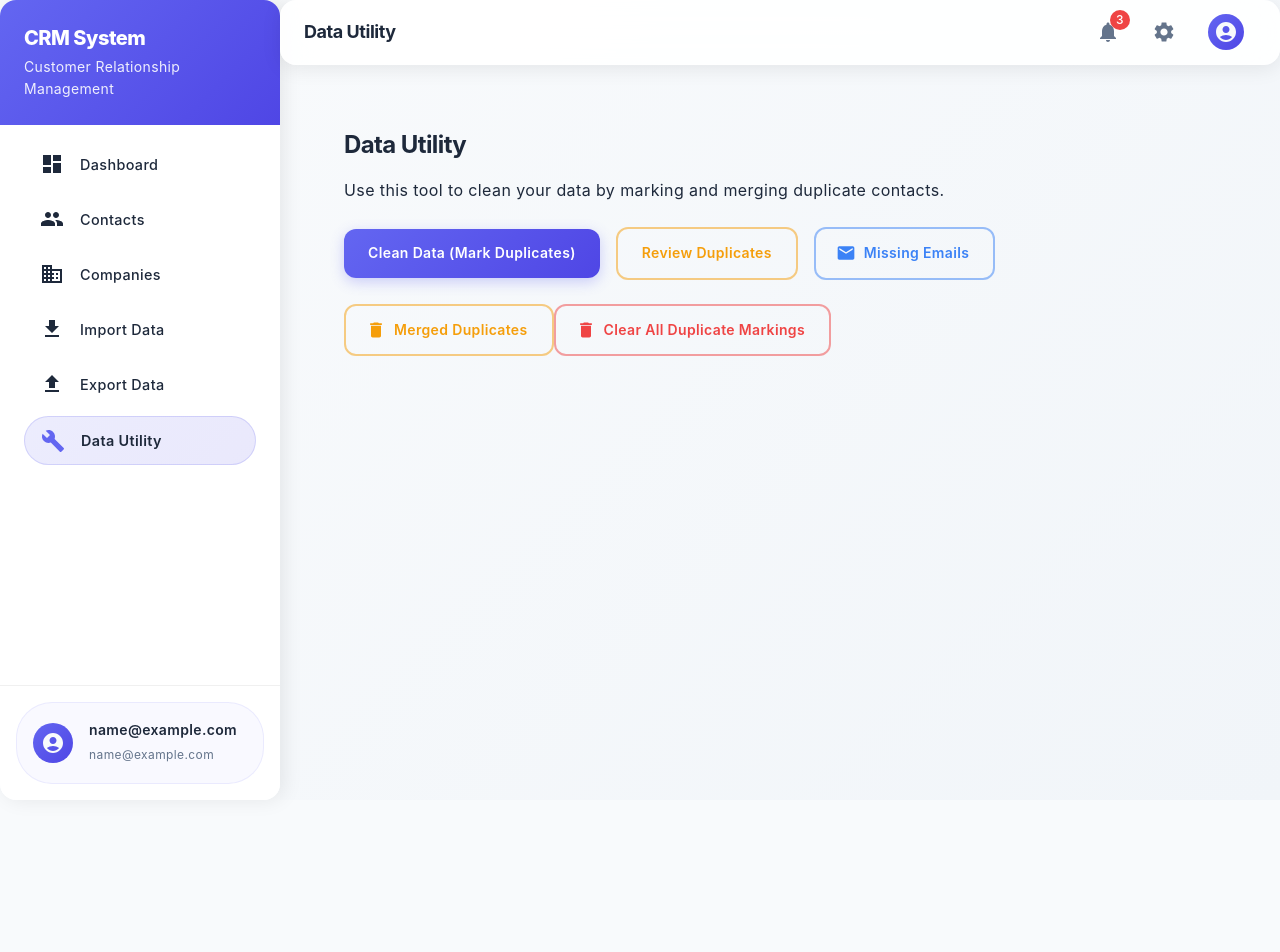
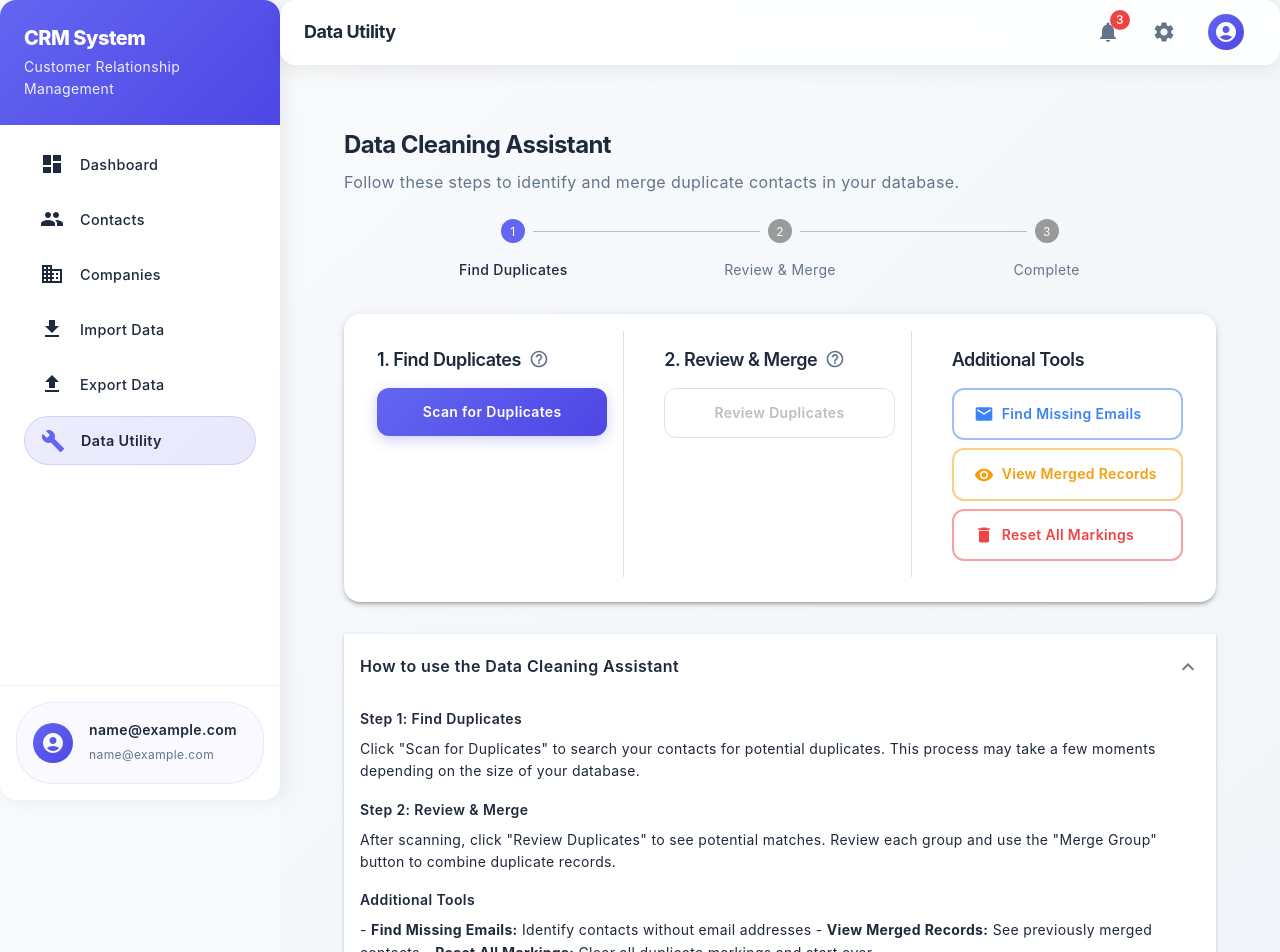
Before and after one commit to zakishaikh1193/crm-app, a React (Vite) app: page /data-utility in a window 1280 px wide. Shown: the top 952 px of the page. Before the commit the page ends 800 px from the top, so only its background shows below. Built offline with nearby package versions, Linux system fonts and the light colour scheme; sample sign-in values are in the browser's storage.

Commit message:
new UI for data utility

```diff
--- a/src/pages/DataUtilityPage.tsx
+++ b/src/pages/DataUtilityPage.tsx
@@ -1,12 +1,29 @@
 import React, { useState } from 'react';
-import { Box, Button, Typography, Alert, CircularProgress, Card, CardContent, Grid, Divider, Table, TableBody, TableCell, TableContainer, TableHead, TableRow, Paper, IconButton, Pagination } from '@mui/material';
+import {
+  Box, Button, Typography, Alert, CircularProgress, Card, CardContent,
+  Table, TableBody, TableCell, TableContainer, TableHead, TableRow,
+  Paper, IconButton, Pagination, Stepper, Step, StepLabel, StepContent,
+  Accordion, AccordionSummary, AccordionDetails, Tooltip, Divider, Grid
+} from '@mui/material';
 import VisibilityIcon from '@mui/icons-material/Visibility';
 import EmailIcon from '@mui/icons-material/Email';
 import DeleteIcon from '@mui/icons-material/Delete';
+import HelpOutlineIcon from '@mui/icons-material/HelpOutline';
+import ExpandMoreIcon from '@mui/icons-material/ExpandMore';
+import CheckCircleIcon from '@mui/icons-material/CheckCircle';
 import { useNavigate } from 'react-router-dom';
 import api from '../config/axiosConfig';
 
+// Define the steps for the stepper
+const steps = [
+  'Find Duplicates',
+  'Review & Merge',
+  'Complete'
+];
+
 const DataUtilityPage: React.FC = () => {
+  const [activeStep, setActiveStep] = useState(0);
+  const [completed, setCompleted] = useState<{ [k: number]: boolean }>({});
   const [loading, setLoading] = useState(false);
   const [success, setSuccess] = useState('');
   const [error, setError] = useState('');
@@ -20,7 +37,12 @@ const DataUtilityPage: React.FC = () => {
     current_page: 1,
     per_page: 20
   });
+  const [expanded, setExpanded] = useState<string | false>('panel1');
   const navigate = useNavigate();
+
+  const handleAccordionChange = (panel: string) => (event: React.SyntheticEvent, isExpanded: boolean) => {
+    setExpanded(isExpanded ? panel : false);
+  };
 
   const handleCleanData = async () => {
     setLoading(true);
@@ -28,12 +50,14 @@ const DataUtilityPage: React.FC = () => {
     setError('');
     try {
       await api.post('/contacts/mark-duplicates');
-      setSuccess('Duplicates marked successfully!');
+      setSuccess('Duplicates found and marked successfully! Click "Review Duplicates" to view and merge them.');
       // Optionally, fetch duplicates to display
       const res = await api.get('/contacts?duplicates=1');
       setDuplicates(res.data.contacts || []);
+      setCompleted({...completed, 0: true});
+      setActiveStep(1);
     } catch (err: any) {
-      setError(err.response?.data?.error || 'Failed to mark duplicates');
+      setError(err.response?.data?.error || 'Failed to find duplicates');
     } finally {
       setLoading(false);
     }
@@ -76,6 +100,8 @@ const DataUtilityPage: React.FC = () => {
         per_page: 10
       });
       setDuplicatePage(page);
+      setActiveStep(1);
+      setCompleted({...completed, 1: true});
     } catch (err: any) {
       setError(err.response?.data?.error || 'Failed to fetch duplicate groups');
     } finally {
@@ -88,48 +114,113 @@ const DataUtilityPage: React.FC = () => {
   };
 
   return (
-    <Box sx={{ p: { xs: 2, sm: 3, md: 4 } }}>
-      <Typography variant="h4" sx={{ fontWeight: 700, mb: 2 }}>
-        Data Utility
+    <Box sx={{ p: { xs: 2, sm: 3, md: 4 }, maxWidth: 1200, mx: 'auto' }}>
+      <Box sx={{ mb: 4 }}>
+        <Typography variant="h4" sx={{ fontWeight: 700, mb: 1 }}>
+          Data Cleaning Assistant
         </Typography>
-      <Typography variant="body1" sx={{ mb: 3 }}>
-        Use this tool to clean your data by marking and merging duplicate contacts.
+        <Typography variant="body1" color="text.secondary" sx={{ mb: 3 }}>
+          Follow these steps to identify and merge duplicate contacts in your database.
         </Typography>
+
+        {/* Stepper */}
+        <Box sx={{ mb: 4, maxWidth: 800, mx: 'auto' }}>
+          <Stepper activeStep={activeStep} orientation="horizontal" alternativeLabel>
+            {steps.map((label, index) => (
+              <Step key={label} completed={completed[index]}>
+                <StepLabel>{label}</StepLabel>
+              </Step>
+            ))}
+          </Stepper>
+        </Box>
+
+        {/* Main Actions Card */}
+        <Card sx={{ mb: 3, boxShadow: 3 }}>
+          <CardContent>
+            <Grid container spacing={3}>
+              {/* Step 1: Find Duplicates */}
+              <Grid item xs={12} md={4}>
+                <Box sx={{ p: 2, borderRight: { md: '1px solid #e0e0e0' }, height: '100%' }}>
+                  <Box sx={{ display: 'flex', alignItems: 'center', mb: 2 }}>
+                    <Typography variant="h6" sx={{ fontWeight: 600 }}>1. Find Duplicates</Typography>
+                    <Tooltip title="Scans your contacts for potential duplicates" arrow>
+                      <HelpOutlineIcon fontSize="small" sx={{ ml: 1, color: 'text.secondary' }} />
+                    </Tooltip>
+                  </Box>
                   <Button
                     variant="contained"
                     color="primary"
                     onClick={handleCleanData}
-        disabled={loading}
-        sx={{ mb: 3, mr: 2 }}
+                    disabled={loading || completed[0]}
+                    fullWidth
+                    sx={{ mb: 1 }}
+                    startIcon={completed[0] ? <CheckCircleIcon /> : null}
                   >
-        {loading ? <CircularProgress size={24} /> : 'Clean Data (Mark Duplicates)'}
+                    {loading ? <CircularProgress size={24} /> :
+                     completed[0] ? 'Duplicates Found' : 'Scan for Duplicates'}
                   </Button>
+                  {completed[0] && (
+                    <Typography variant="caption" color="success.main" sx={{ display: 'flex', alignItems: 'center' }}>
+                      <CheckCircleIcon fontSize="small" sx={{ mr: 0.5 }} />
+                      Scan completed successfully
+                    </Typography>
+                  )}
+                </Box>
+              </Grid>
+
+              {/* Step 2: Review & Merge */}
+              <Grid item xs={12} md={4}>
+                <Box sx={{ p: 2, borderRight: { md: '1px solid #e0e0e0' }, height: '100%' }}>
+                  <Box sx={{ display: 'flex', alignItems: 'center', mb: 2 }}>
+                    <Typography variant="h6" sx={{ fontWeight: 600 }}>2. Review & Merge</Typography>
+                    <Tooltip title="Review potential duplicates and merge them" arrow>
+                      <HelpOutlineIcon fontSize="small" sx={{ ml: 1, color: 'text.secondary' }} />
+                    </Tooltip>
+                  </Box>
                   <Button
-        variant="outlined"
+                    variant={completed[0] ? "contained" : "outlined"}
                     color="secondary"
                     onClick={() => handleFetchDuplicates(1)}
-        disabled={loadingDuplicates}
-        sx={{ mb: 3, mr: 2 }}
+                    disabled={loadingDuplicates || !completed[0]}
+                    fullWidth
+                    sx={{ mb: 1 }}
+                    startIcon={completed[1] ? <CheckCircleIcon /> : null}
                   >
-        {loadingDuplicates ? <CircularProgress size={24} /> : 'Review Duplicates'}
+                    {loadingDuplicates ? <CircularProgress size={24} /> :
+                     completed[1] ? 'Review in Progress' : 'Review Duplicates'}
                   </Button>
+                  {duplicatePagination.total > 0 && (
+                    <Typography variant="caption" color="text.secondary">
+                      Found {duplicatePagination.total} potential duplicate groups
+                    </Typography>
+                  )}
+                </Box>
+              </Grid>
+
+              {/* Additional Tools */}
+              <Grid item xs={12} md={4}>
+                <Box sx={{ p: 2 }}>
+                  <Typography variant="h6" sx={{ fontWeight: 600, mb: 2 }}>Additional Tools</Typography>
+                  <Box sx={{ display: 'flex', flexDirection: 'column', gap: 1 }}>
                     <Button
                       variant="outlined"
                       color="info"
                       startIcon={<EmailIcon />}
                       onClick={() => navigate('/missing-emails')}
-        sx={{ mb: 3, mr: 2 }}
+                      fullWidth
+                      sx={{ justifyContent: 'flex-start' }}
                     >
-        Missing Emails
+                      Find Missing Emails
                     </Button>
                     <Button
                       variant="outlined"
                       color="warning"
-        startIcon={<DeleteIcon />}
+                      startIcon={<VisibilityIcon />}
                       onClick={() => navigate('/merged-duplicates')}
-        sx={{ mb: 3 }}
+                      fullWidth
+                      sx={{ justifyContent: 'flex-start' }}
                     >
-        Merged Duplicates
+                      View Merged Records
                     </Button>
                     <Button
                       variant="outlined"
@@ -137,12 +228,76 @@ const DataUtilityPage: React.FC = () => {
                       startIcon={<DeleteIcon />}
                       onClick={handleClearDuplicates}
                       disabled={loading}
-        sx={{ mb: 3, mr: 2 }}
+                      fullWidth
+                      sx={{ justifyContent: 'flex-start' }}
                     >
-        {loading ? <CircularProgress size={24} /> : 'Clear All Duplicate Markings'}
+                      Reset All Markings
                     </Button>
-      {success && <Alert severity="success" sx={{ mb: 2 }}>{success}</Alert>}
-      {error && <Alert severity="error" sx={{ mb: 2 }}>{error}</Alert>}
+                  </Box>
+                </Box>
+              </Grid>
+            </Grid>
+          </CardContent>
+        </Card>
+      </Box>
+
+      {/* Status Messages */}
+      <Box sx={{ mb: 3 }}>
+        {success && (
+          <Alert
+            severity="success"
+            sx={{ mb: 2 }}
+            onClose={() => setSuccess('')}
+          >
+            {success}
+          </Alert>
+        )}
+        {error && (
+          <Alert
+            severity="error"
+            sx={{ mb: 2 }}
+            onClose={() => setError('')}
+          >
+            {error}
+          </Alert>
+        )}
+      </Box>
+
+      {/* Help Section */}
+      <Accordion
+        expanded={expanded === 'panel1'}
+        onChange={handleAccordionChange('panel1')}
+        sx={{ mb: 3, boxShadow: 2 }}
+      >
+        <AccordionSummary expandIcon={<ExpandMoreIcon />}>
+          <Typography sx={{ fontWeight: 600 }}>How to use the Data Cleaning Assistant</Typography>
+        </AccordionSummary>
+        <AccordionDetails>
+          <Box sx={{ mb: 2 }}>
+            <Typography variant="subtitle2" sx={{ fontWeight: 600, mb: 1 }}>Step 1: Find Duplicates</Typography>
+            <Typography variant="body2" paragraph>
+              Click "Scan for Duplicates" to search your contacts for potential duplicates. This process may take a few moments depending on the size of your database.
+            </Typography>
+
+            <Typography variant="subtitle2" sx={{ fontWeight: 600, mb: 1 }}>Step 2: Review & Merge</Typography>
+            <Typography variant="body2" paragraph>
+              After scanning, click "Review Duplicates" to see potential matches. Review each group and use the "Merge Group" button to combine duplicate records.
+            </Typography>
+
+            <Typography variant="subtitle2" sx={{ fontWeight: 600, mb: 1 }}>Additional Tools</Typography>
+            <Typography variant="body2" paragraph>
+              - <strong>Find Missing Emails:</strong> Identify contacts without email addresses
+              - <strong>View Merged Records:</strong> See previously merged contacts
+              - <strong>Reset All Markings:</strong> Clear all duplicate markings and start over
+            </Typography>
+
+            <Typography variant="caption" color="text.secondary">
+              Note: No changes are made to your data until you explicitly merge records.
+            </Typography>
+          </Box>
+        </AccordionDetails>
+      </Accordion>
+
       {/* Duplicates Review UI */}
       {duplicateGroups.length > 0 && (
         <Box>
```
Lines whose indentation alone changed are shown as unchanged.
